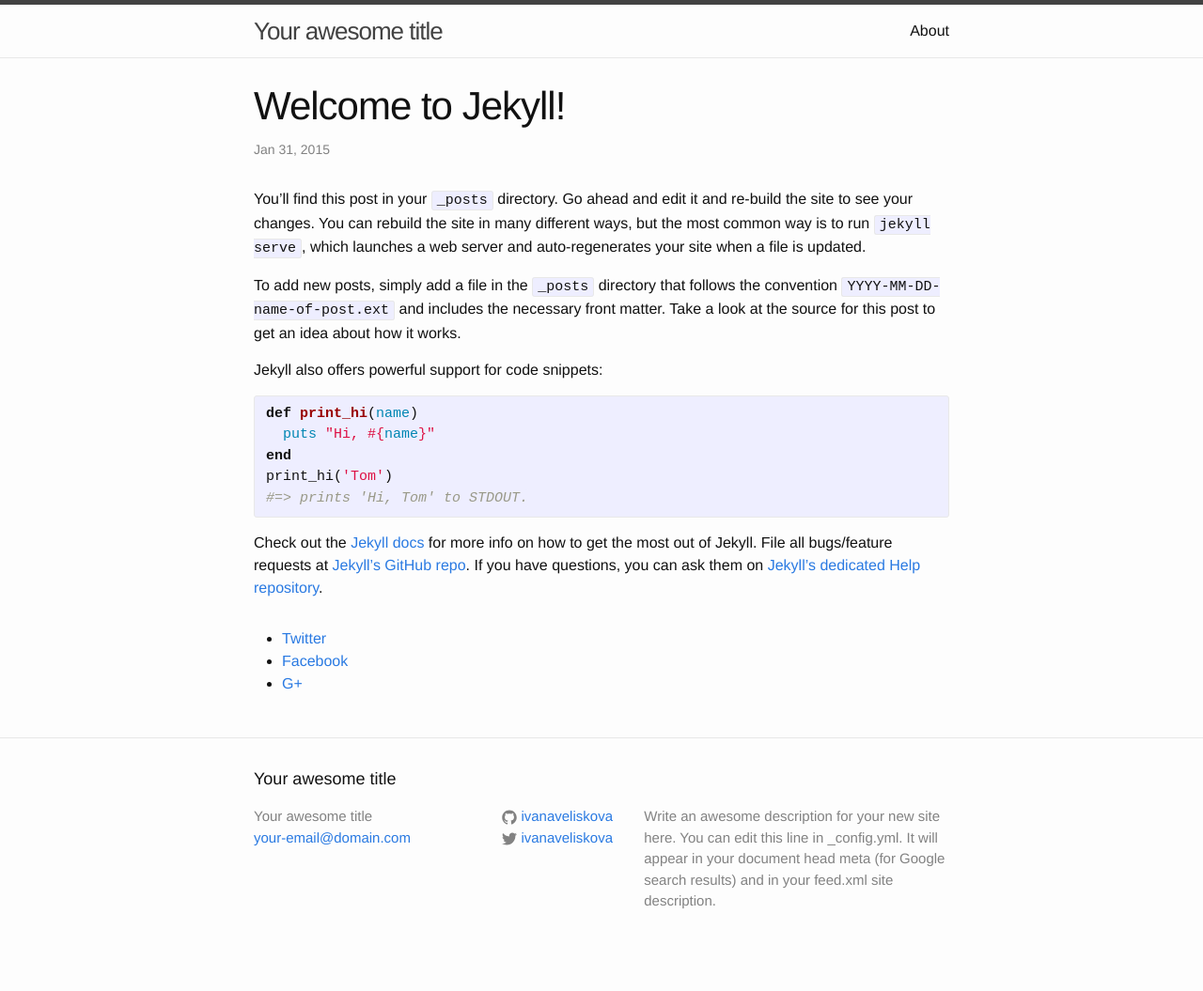
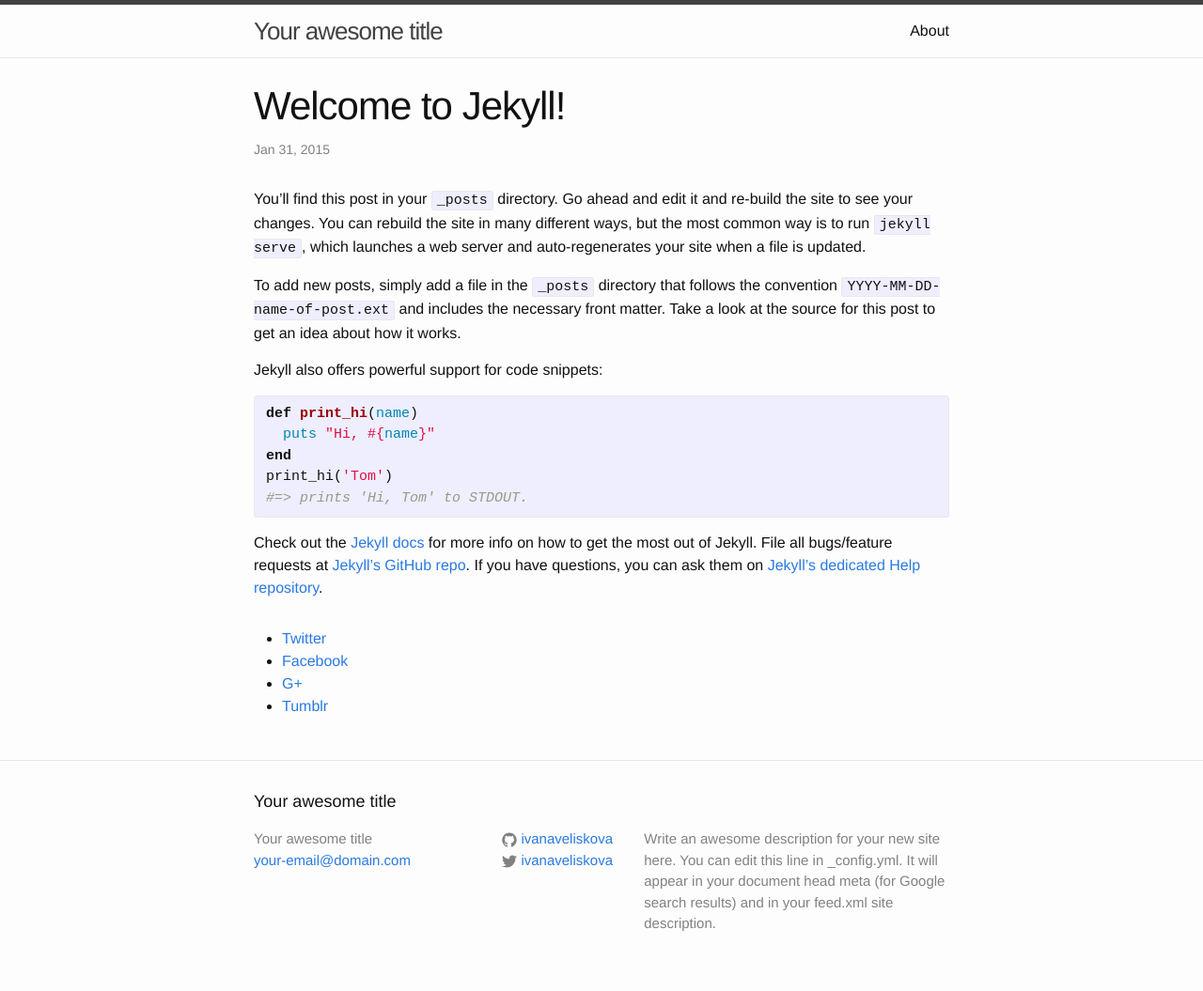
Before and after one commit to ivanaveliskova/jekylltest, a Jekyll site: the page built from _posts/2015-01-31-welcome-to-jekyll.markdown, in a window 1280 px wide. Shown: the whole page at 94% size. Built offline with Jekyll 4.4.1, drawn with Linux system fonts in a browser that asks for light colours; before the commit the page ends 1031 px from its top, so only the background shows below that.

Commit message:
testing social buttons

```diff
--- a/_includes/social.html
+++ b/_includes/social.html
@@ -13,7 +13,7 @@
 
 		<li>
 			<!--Facebook Share **FIX**-->
-			    <a href="https://facebook.com/sharer.php?u={{ site.url }}{{ site.baseurl }}{{ page.url }}&p[title]={{ page.title }}" rel="nofollow" target="_blank" title="Share on Facebook">Facebook</a>
+			    <a href="https://facebook.com/sharer.php?u={{ site.url }}{{ site.baseurl }}{{ page.url }}" rel="nofollow" target="_blank" title="Share on Facebook">Facebook</a>
 		</li>
 
 		<li>
@@ -21,6 +21,11 @@
 			<a href="https://plus.google.com/share?url={{ site.url }}{{ site.baseurl }}{{ page.url }}" rel="nofollow" target="_blank" title="Share on Google+">G+</a>
 		</li>
 
+		<li>
+			<!--Tumblr Share Button-->
+			<a href="http://www.tumblr.com/share/link?url={{ site.url }}{{ site.baseurl }}{{ page.url }}&name={{ page.title }}&description={{ page.description }}" rel="nofollow" target="_blank" title="Share on Tumblr">Tumblr</a>
+		</li>
+
 	</ul>
 
 
```
